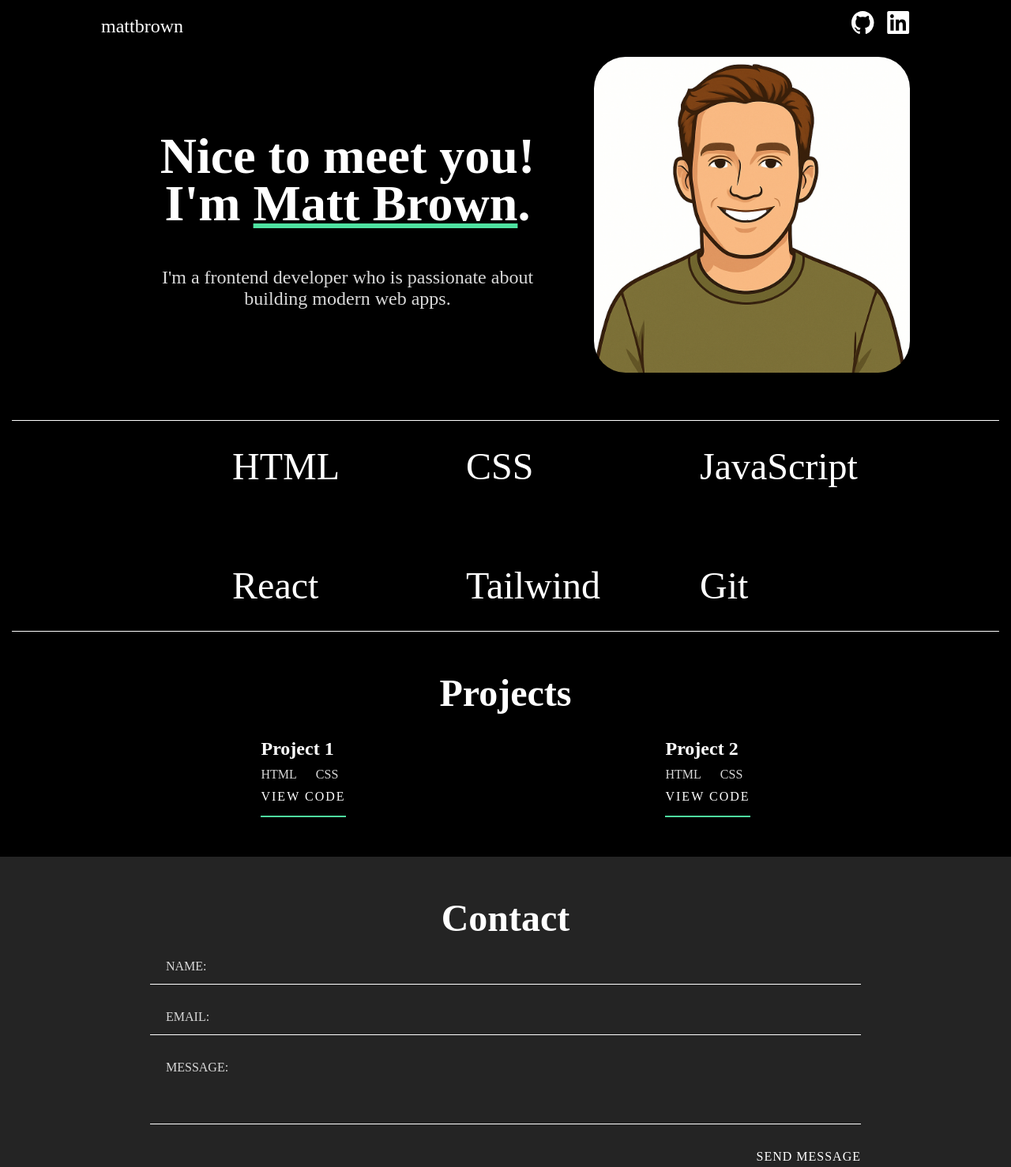
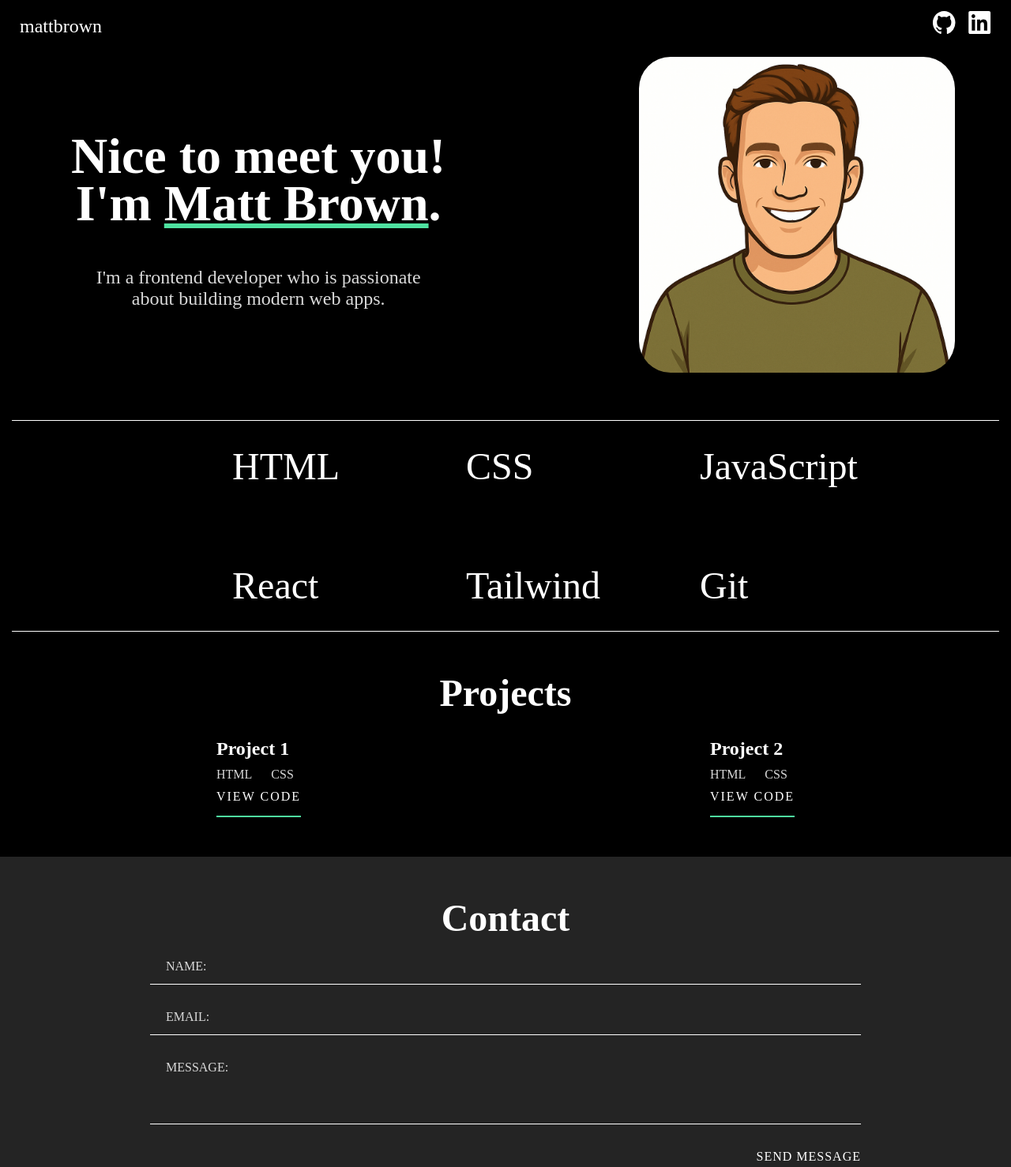
Before and after one commit to mattmach1/portfolio-website, a website built with Vite: page index.html in a window 1280 px wide. Shown: the top 1478 px of the page at 79% size. Built offline with nearby package versions, Linux system fonts and the light colour scheme; files whose address does not match are found by name.

Commit message:
fixed hero text max- width value

```diff
--- a/src/style.css
+++ b/src/style.css
@@ -328,7 +328,7 @@ textarea {
   .header-container {
     display: flex;
     justify-content: space-between;
-    width: 1024px;
+    width: 1524px;
     align-items: center;
   }
 
@@ -346,13 +346,14 @@ textarea {
     flex-direction: row-reverse;
     align-items: center;
     justify-content: space-between;
-    max-width: 1024px;
+    max-width: 1524px;
   }
 
   .hero-text {
     display: flex;
     flex-direction: column;
     align-items: center;
+    max-width: 45%;
   }
 
   .hero img {
@@ -387,7 +388,7 @@ textarea {
   .projects-container {
     display: flex;
     flex-direction: column;
-    max-width: 1024px;
+    max-width: 1524px;
     margin: 0 auto;
   }
 
```
